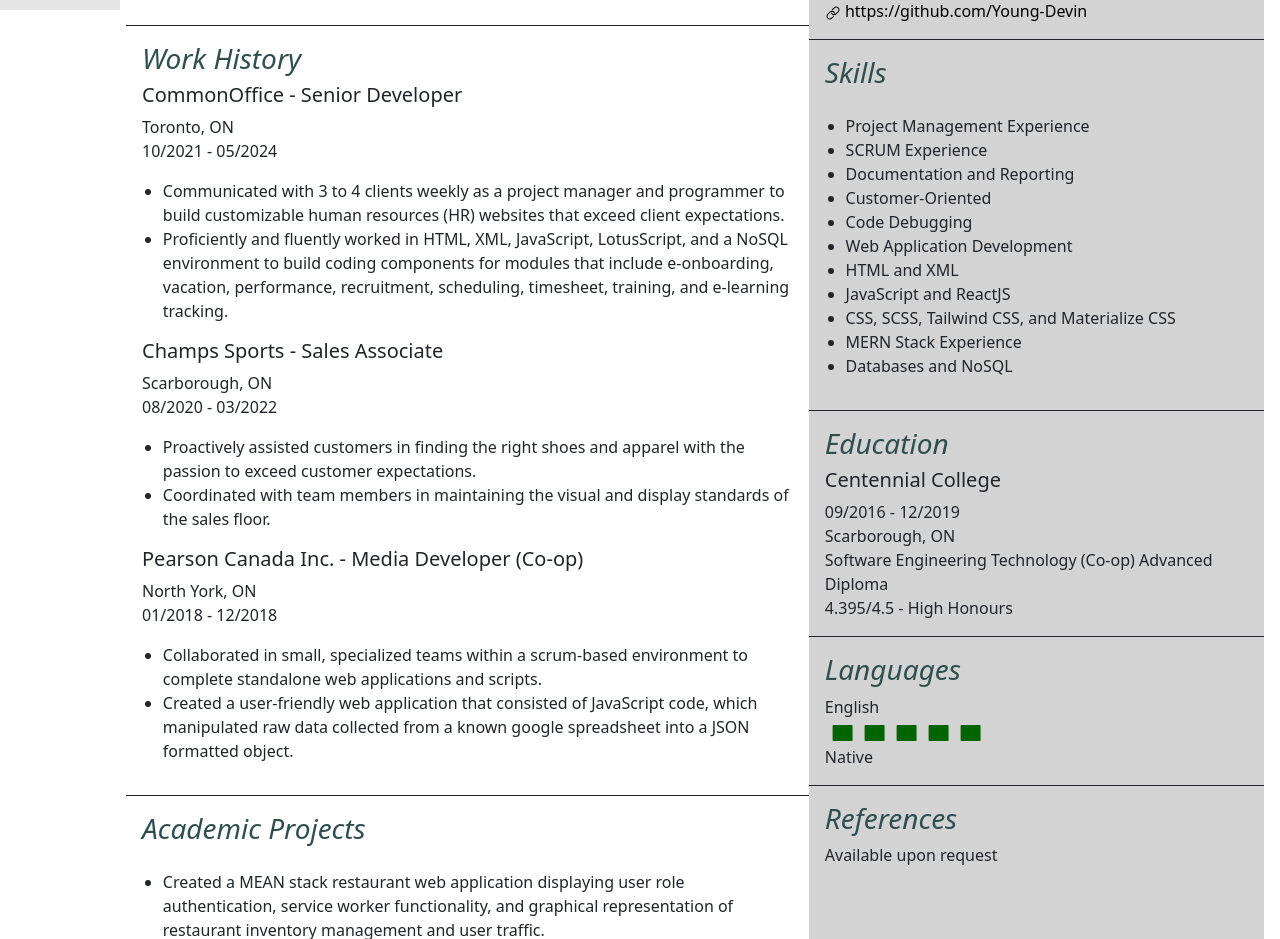
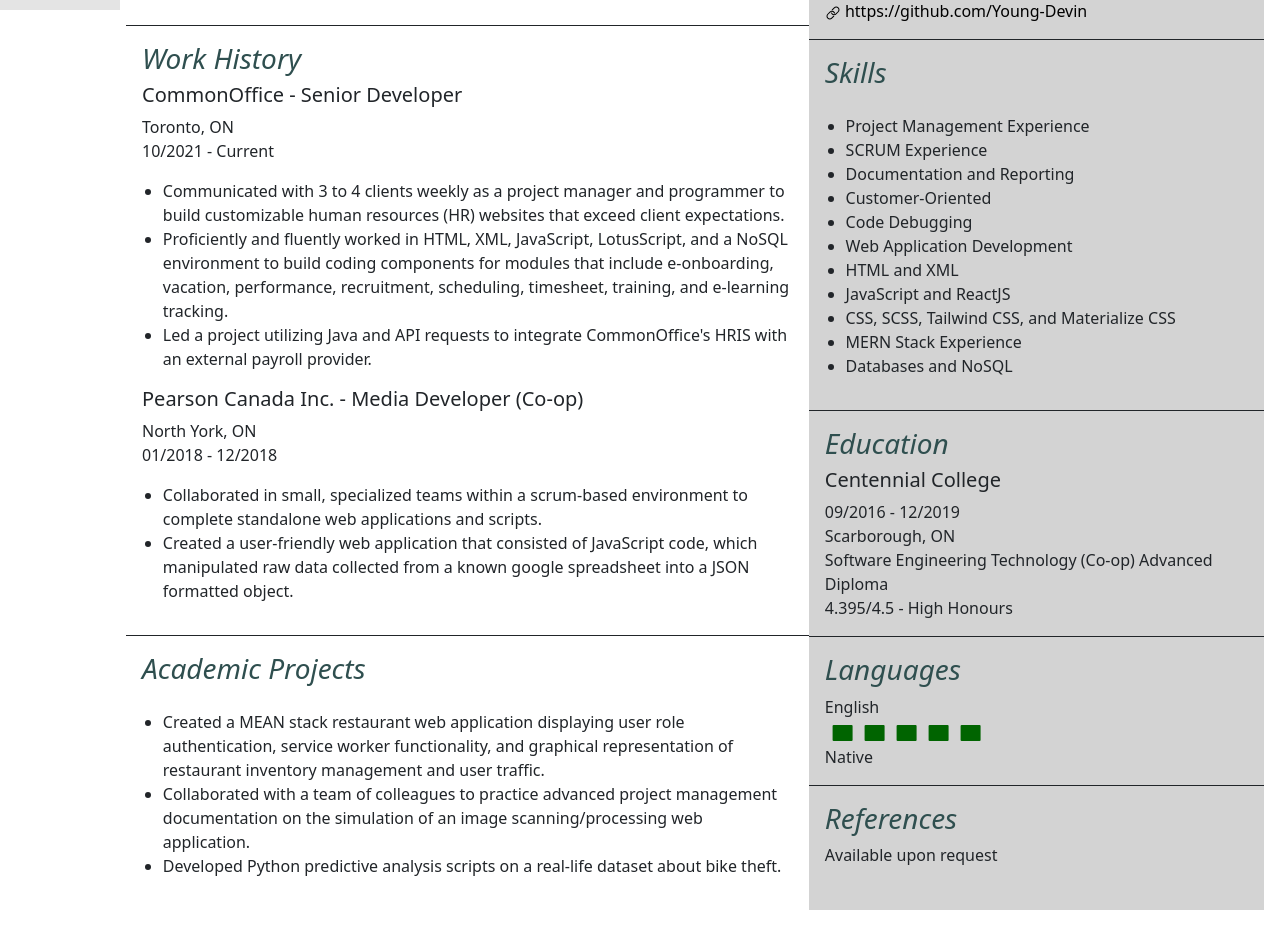
Before and after one commit to Young-Devin/react-app, a React (Vite) app: page /AboutMe in a window 1280 px wide. Shown: the part 840-1779 px from the top of the page. Built offline with nearby package versions, Linux system fonts and the light colour scheme.

Commit message:
Updated AboutMeV2

```diff
--- a/src/App.css
+++ b/src/App.css
@@ -227,6 +227,9 @@
     border-bottom: 1px solid;
     padding: 1rem;
 }
+.hideJob{
+    display:none;
+}
 
 .job {
     display: flex;
--- a/src/components/AboutMeV2.tsx
+++ b/src/components/AboutMeV2.tsx
@@ -68,7 +68,7 @@
                 <div className="job">
                   <h5 className="jobTitle">CommonOffice - Senior Developer</h5>
                   <span className="location">Toronto, ON</span>
-                  <span className="duration">10/2021 - 05/2024</span>
+                  <span className="duration">10/2021 - Current</span>
                   <ul className="jobDesc">
                     <li>
                       Communicated with 3 to 4 clients weekly as a project
@@ -82,10 +82,14 @@
                       vacation, performance, recruitment, scheduling, timesheet,
                       training, and e-learning tracking.
                     </li>
+                    <li>
+                      Led a project utilizing Java and API requests to integrate
+                      CommonOffice's HRIS with an external payroll provider.
+                    </li>
                   </ul>
                 </div>
 
-                <div className="job">
+                <div className="hideJob">
                   <h5 className="jobTitle">Champs Sports - Sales Associate</h5>
                   <span className="location">Scarborough, ON</span>
                   <span className="duration">08/2020 - 03/2022</span>
```
